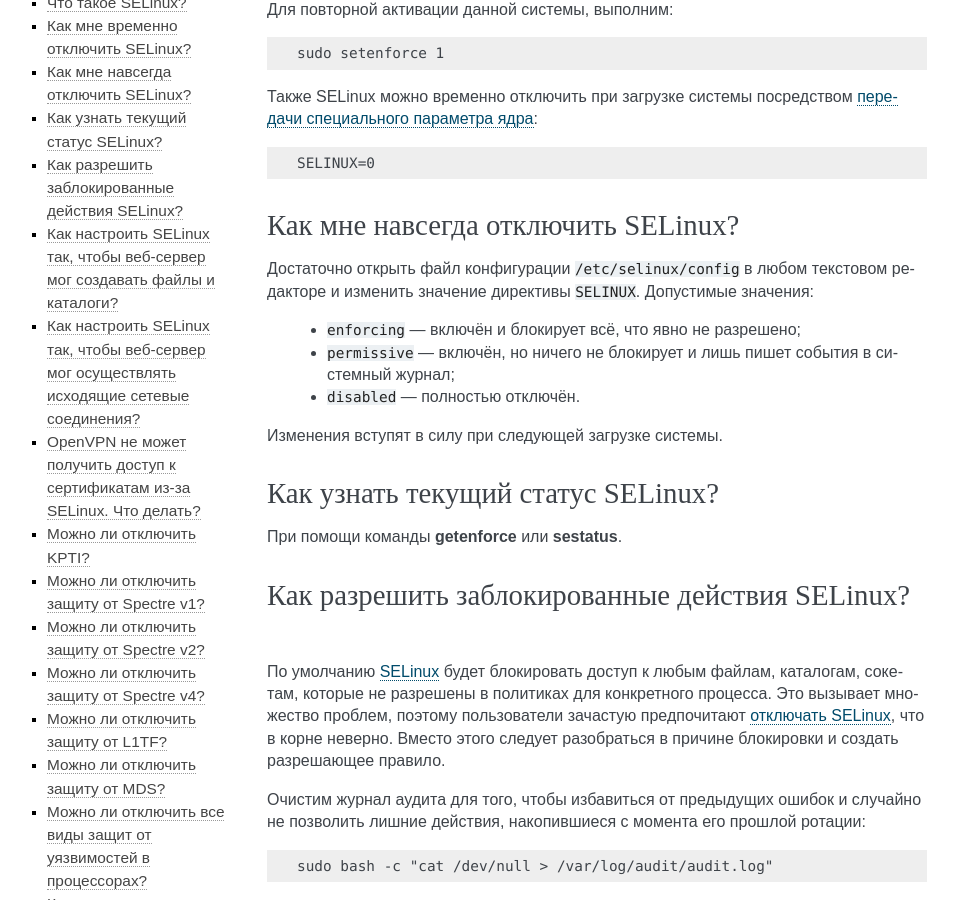
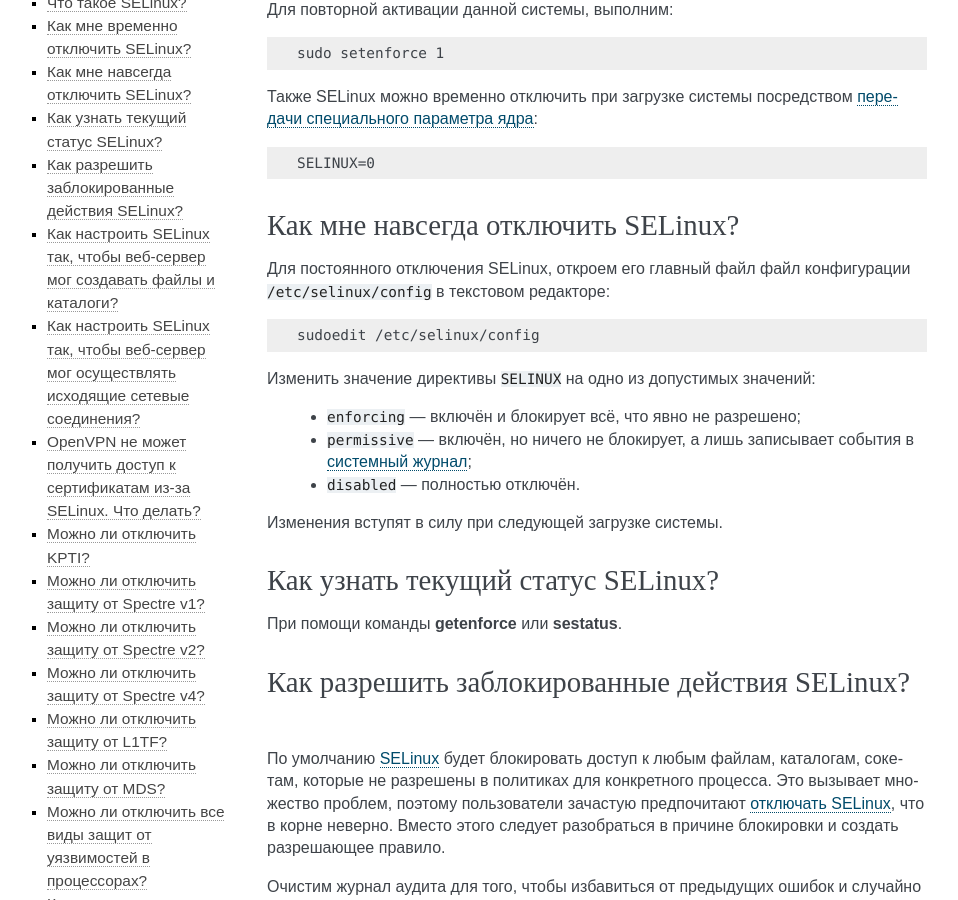
Before and after one commit to RussianFedora/FAQ, a Sphinx documentation site: the page built from source/security.rst, in a window 1280 px wide and 900 px high, scrolled down 426 px. Shown: the whole window, without its empty margins (153-1111 px from the left). Built offline with Sphinx 7.4.7, drawn with Linux system fonts in a browser that asks for light colours.

Commit message:
Updated selinux-disable question.

```diff
--- a/source/security.rst
+++ b/source/security.rst
@@ -51,10 +51,16 @@
 Как мне навсегда отключить SELinux?
 =======================================
 
-Достаточно открыть файл конфигурации ``/etc/selinux/config`` в любом текстовом редакторе и изменить значение директивы ``SELINUX``. Допустимые значения:
+Для постоянного отключения SELinux, откроем его главный файл файл конфигурации ``/etc/selinux/config`` в текстовом редакторе:
+
+.. code-block:: text
+
+    sudoedit /etc/selinux/config
+
+Изменить значение директивы ``SELINUX`` на одно из допустимых значений:
 
  * ``enforcing`` — включён и блокирует всё, что явно не разрешено;
- * ``permissive`` — включён, но ничего не блокирует и лишь пишет события в системный журнал;
+ * ``permissive`` — включён, но ничего не блокирует, а лишь записывает события в :ref:`системный журнал <journal-current>`;
  * ``disabled`` — полностью отключён.
 
 Изменения вступят в силу при следующей загрузке системы.
```
